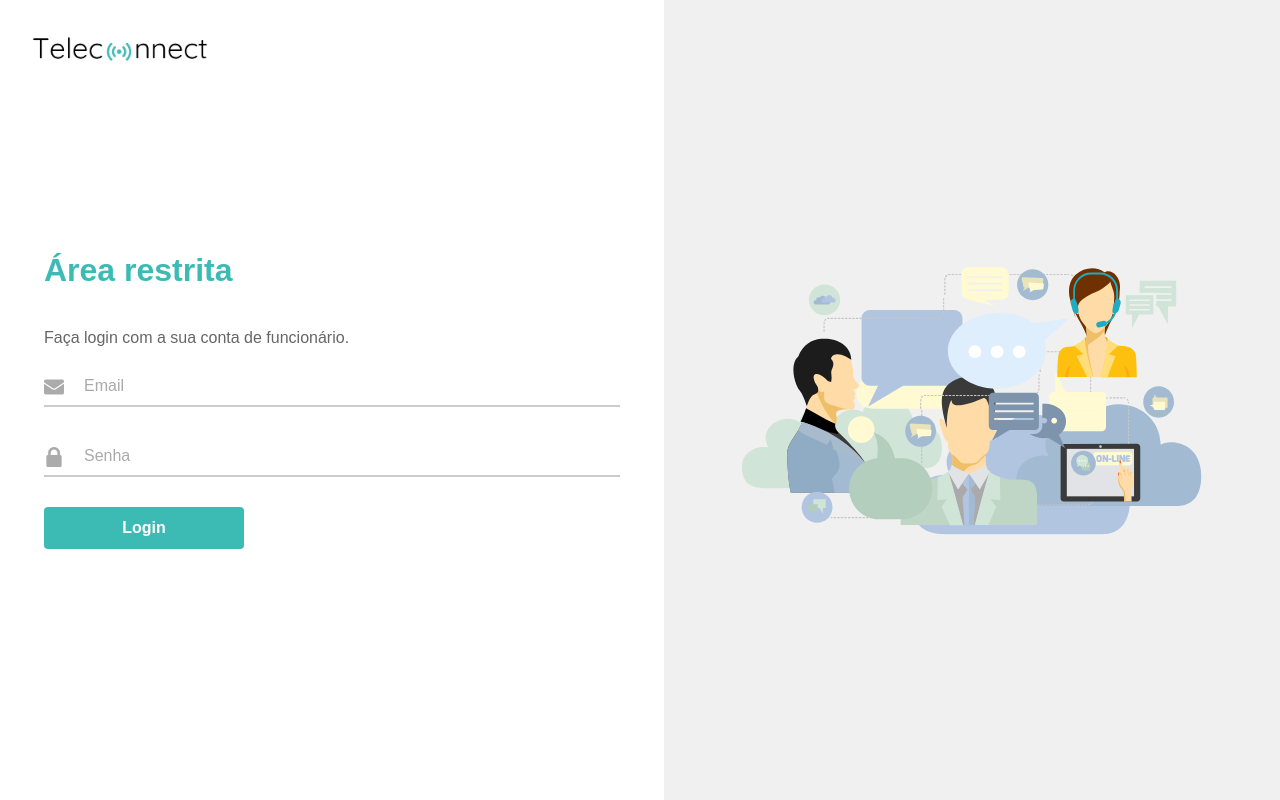
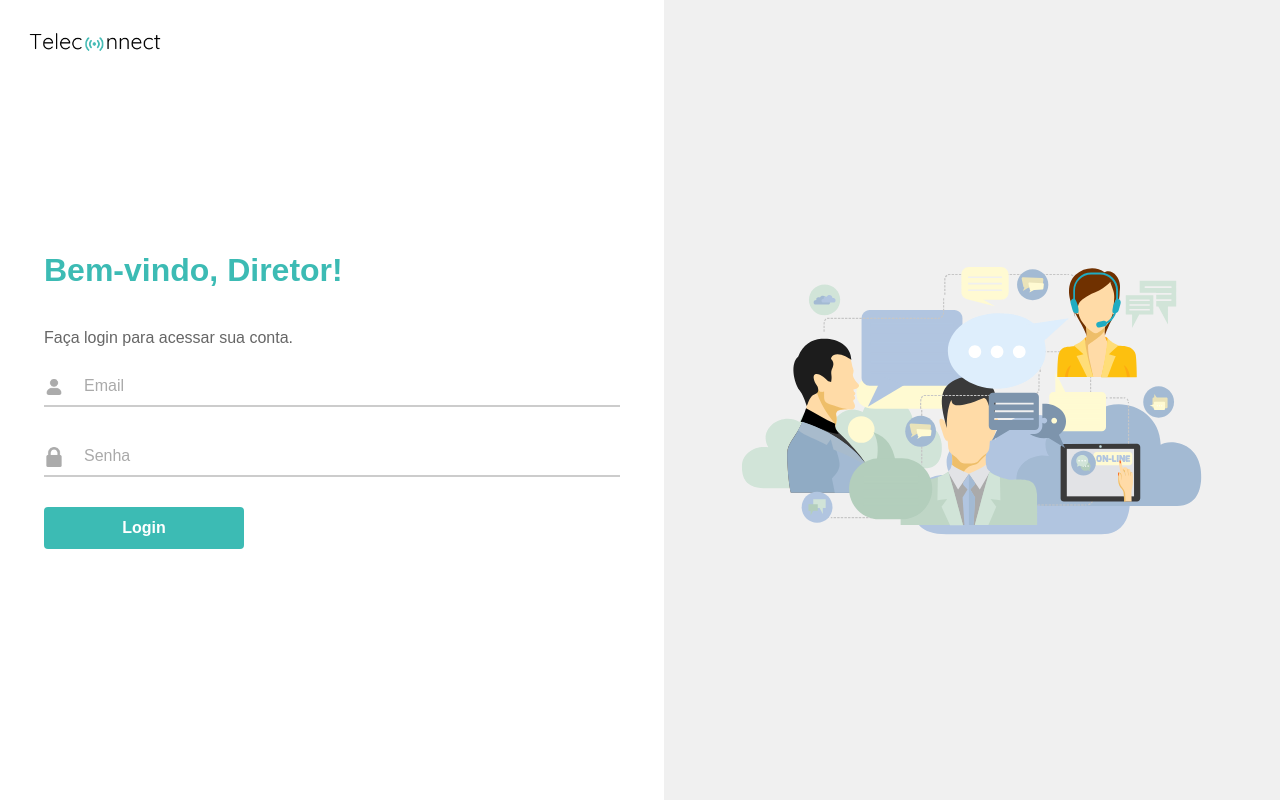
Before and after one commit to zorrzi/teleconnect-frontend, a React (Vite) app in the folder teleconnect-frontend/: page /admin/login in a window 1280 px wide. Built offline with nearby package versions, Linux system fonts and the light colour scheme; a web font is replaced by a local one.

Commit message:
Login diretor conectado

```diff
--- /dev/null
+++ b/teleconnect-frontend/src/pages/admin/login/api/login.ts
@@ -0,0 +1,12 @@
+import axios from "axios";
+import { config } from "../../../../config/config";
+
+const api = axios.create({
+  baseURL: `${config.apiBaseUrl}/director/auth`,
+  headers: { "Content-Type": "application/json" },
+  withCredentials: true, // 🔥 Garante que os cookies sejam enviados
+});
+
+export const loginDirector = async (email: string, password: string) => {
+  return api.post("/login", { email, password });
+};
--- a/teleconnect-frontend/src/pages/admin/login/components/loginFormAdmin.tsx
+++ b/teleconnect-frontend/src/pages/admin/login/components/loginFormAdmin.tsx
@@ -1,20 +1,62 @@
-import styled from 'styled-components';
+import { useState } from "react";
+import styled from "styled-components";
+import { loginDirector } from "../api/login";
+import { useNavigate } from "react-router-dom";
+import toast from "react-hot-toast";
 
-export const LoginFormAdmin = () => {
+export const LoginFormDirector = () => {
+    const [formData, setFormData] = useState({ email: "", password: "" });
+    const navigate = useNavigate();
+
+    const handleChange = (e: React.ChangeEvent<HTMLInputElement>) => {
+        setFormData({ ...formData, [e.target.name]: e.target.value });
+    };
+
+    const handleSubmit = async (e: React.FormEvent) => {
+        e.preventDefault();
+
+        if (!formData.email || !formData.password) {
+            toast.error("Preencha todos os campos!");
+            return;
+        }
+
+        try {
+            await loginDirector(formData.email, formData.password);
+            toast.success("Login realizado com sucesso!");
+            navigate("/director/dashboard");
+        } catch (error) {
+            toast.error("Erro ao fazer login. Verifique suas credenciais.");
+        }
+    };
+
     return (
         <LoginStyles>
-            <Title>Área restrita</Title>
-            <Subtitle>Faça login com a sua conta de funcionário.</Subtitle>
-            <Form>
+            <Title>Bem-vindo, Diretor!</Title>
+            <Subtitle>Faça login para acessar sua conta.</Subtitle>
+            <Form onSubmit={handleSubmit}>
                 <FormGroup>
-                    <Icon src="/email.png" alt="Ícone Email" />
-                    <Input type="email" id="email" placeholder="Digite seu email" required />
-                    <Label htmlFor="email">Email</Label>
+                    <Icon src="/user.png" alt="Ícone Email" />
+                    <Input
+                        type="email"
+                        name="email"
+                        placeholder="Digite seu Email"
+                        value={formData.email}
+                        onChange={handleChange}
+                        required
+                    />
+                    <Label>Email</Label>
                 </FormGroup>
                 <FormGroup>
                     <Icon src="/padlock.png" alt="Ícone Senha" />
-                    <Input type="password" id="password" placeholder="Digite sua senha" required />
-                    <Label htmlFor="password">Senha</Label>
+                    <Input
+                        type="password"
+                        name="password"
+                        placeholder="Digite sua senha"
+                        value={formData.password}
+                        onChange={handleChange}
+                        required
+                    />
+                    <Label>Senha</Label>
                 </FormGroup>
                 <Button type="submit">Login</Button>
             </Form>
@@ -69,7 +111,7 @@ const Icon = styled.img`
 
 const Label = styled.label`
     position: absolute;
-    left: 40px; /* Ajustado para acomodar o ícone */
+    left: 40px;
     top: 10px;
     font-size: 1rem;
     color: #aaaaaa;
@@ -86,7 +128,7 @@ const Label = styled.label`
 
 const Input = styled.input`
     width: 100%;
-    padding: 10px 0 10px 40px; /* Espaço ajustado para o ícone */
+    padding: 10px 0 10px 40px;
     border: none;
     border-bottom: 2px solid #cccccc;
     font-size: 1rem;
@@ -100,13 +142,13 @@ const Input = styled.input`
     }
 
     &::placeholder {
-        color: transparent; /* Placeholder escondido para usar apenas o label */
+        color: transparent;
     }
 `;
 
 const Button = styled.button`
     width: 100%;
-    max-width: 200px; /* Ajusta o tamanho máximo do botão */
+    max-width: 200px;
     padding: 12px 0;
     background-color: #3CBBB4;
     color: white;
@@ -115,7 +157,6 @@ const Button = styled.button`
     border: none;
     border-radius: 4px;
     cursor: pointer;
-    transition: background-color 0.3s ease;
 
     &:hover {
         background-color: #32A09A;
--- a/teleconnect-frontend/src/pages/admin/login/loginAdmin.tsx
+++ b/teleconnect-frontend/src/pages/admin/login/loginAdmin.tsx
@@ -1,6 +1,6 @@
-import styled from 'styled-components';
-import { LoginFormAdmin } from './components/loginFormAdmin';
-import { LoginImage } from './components/loginimage';
+import styled from "styled-components";
+import { LoginFormDirector } from "./components/loginFormAdmin";
+import { LoginImage } from "./components/loginImage";
 
 export const LoginAdmin = () => {
     return (
@@ -9,7 +9,7 @@ export const LoginAdmin = () => {
                 <Logo src="/logo.png" alt="Logo Teleconnect" />
             </LogoWrapper>
             <FormWrapper>
-                < LoginFormAdmin/>
+                <LoginFormDirector />
             </FormWrapper>
             <ImageWrapper>
                 <LoginImage />
@@ -19,8 +19,7 @@ export const LoginAdmin = () => {
 };
 
 const LoginContainer = styled.div`
-    position: relative;
-    height: 100vh; /* Ocupa toda a altura da tela */
+    height: 100vh;
     display: flex;
     background-color: #f9f9f9;
 
@@ -33,20 +32,20 @@ const LogoWrapper = styled.div`
     position: absolute;
     top: 20px;
     left: 20px;
-    z-index: 10; /* Garante que a logo fique acima de outros elementos */
+    z-index: 10;
 `;
 
 const Logo = styled.img`
-    width: 200px; /* Ajusta o tamanho da logo */
+    width: 150px;
     height: auto;
 
     @media (max-width: 768px) {
-        width: 150px; /* Ajusta o tamanho em telas menores */
+        width: 120px; /* Ajusta o tamanho em telas menores */
     }
 `;
 
 const FormWrapper = styled.div`
-    flex: 1; /* O formulário ocupa 50% */
+    flex: 1;
     display: flex;
     align-items: center;
     justify-content: center;
@@ -55,7 +54,7 @@ const FormWrapper = styled.div`
 `;
 
 const ImageWrapper = styled.div`
-    flex: 1; /* A imagem ocupa 50% */
+    flex: 1;
     display: flex;
     align-items: center;
     justify-content: center;
```
